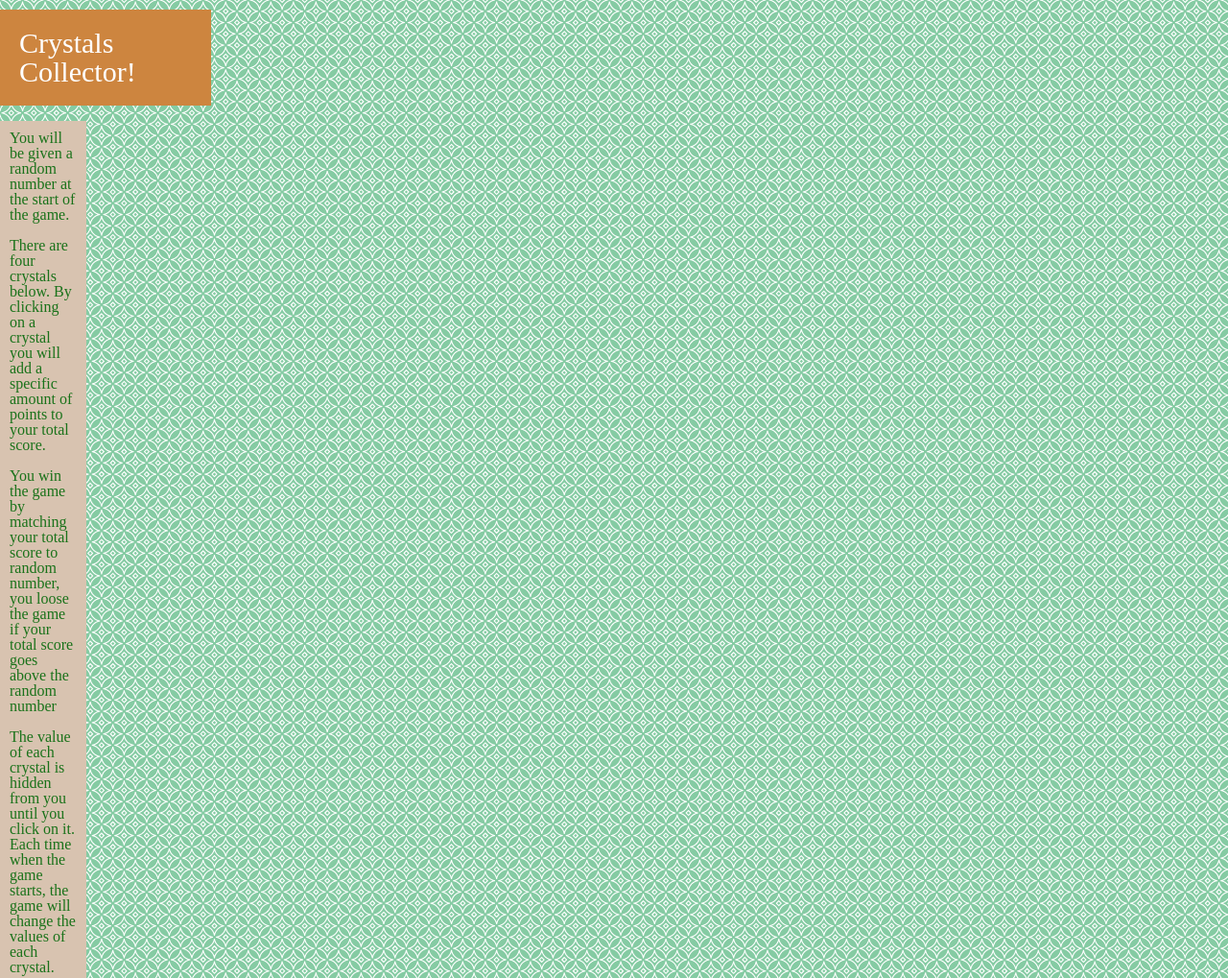
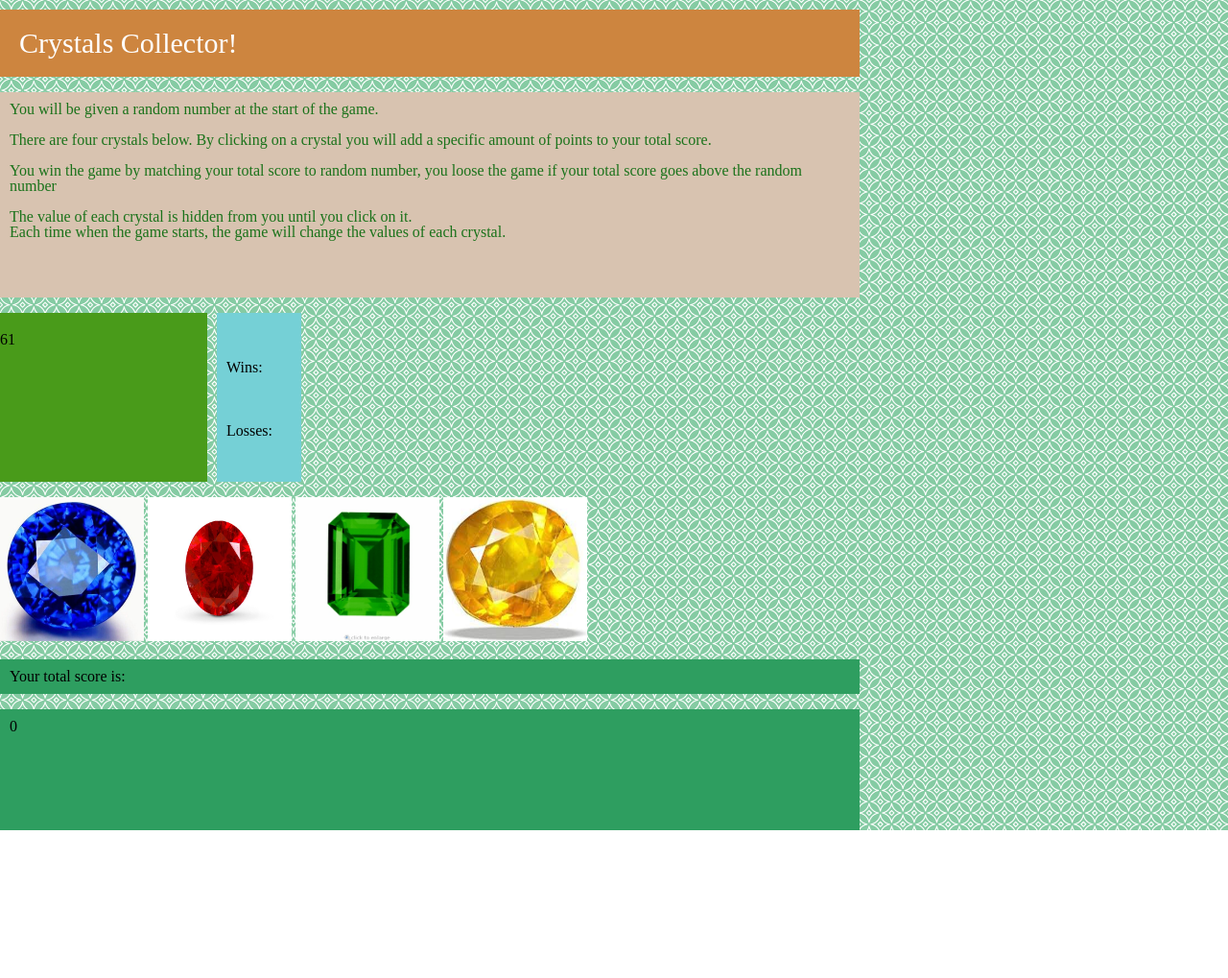
Before and after one commit to mayhugh82/CrystalCollectorGame, a plain HTML site: page index.html in a window 1280 px wide. Shown: the top 1019 px of the page at 96% size. After the commit the page ends 865 px from the top, so only its background shows below. Drawn offline with nearby package versions, Linux system fonts and the light colour scheme.

```diff
--- a/assets/css/style.css
+++ b/assets/css/style.css
@@ -6,7 +6,7 @@ h1 {
   background-color: peru;
   color: white;
   padding: 20px;
-  margin-right: 1060px;
+  margin-right: 30%;
   margin-top: 10px;
   font-size: 30px;
 }
@@ -14,7 +14,7 @@ h1 {
 .instructions {
   background-color: rgb(216, 195, 176);
   color: rgb(26, 114, 26);
-  margin-right: 1190px;
+  margin-right: 30%;
   padding-top: 10px;
   padding-right: 10px;
   padding-bottom: 60px;
@@ -49,12 +49,16 @@ h1 {
 .total_score {
   background-color: rgb(46, 158, 96);
   padding: 10px;
-  margin-right: 1300px;
+  margin-right: 30%;
 }
 
 .points {
   background-color: rgb(46, 158, 96);
   padding: 10px;
-  margin-right: 1300px;
+  margin-right: 30%;
   padding-bottom: 100px;
 }
+
+#losses, #wins {
+  font-size: 50px;
+}
```
